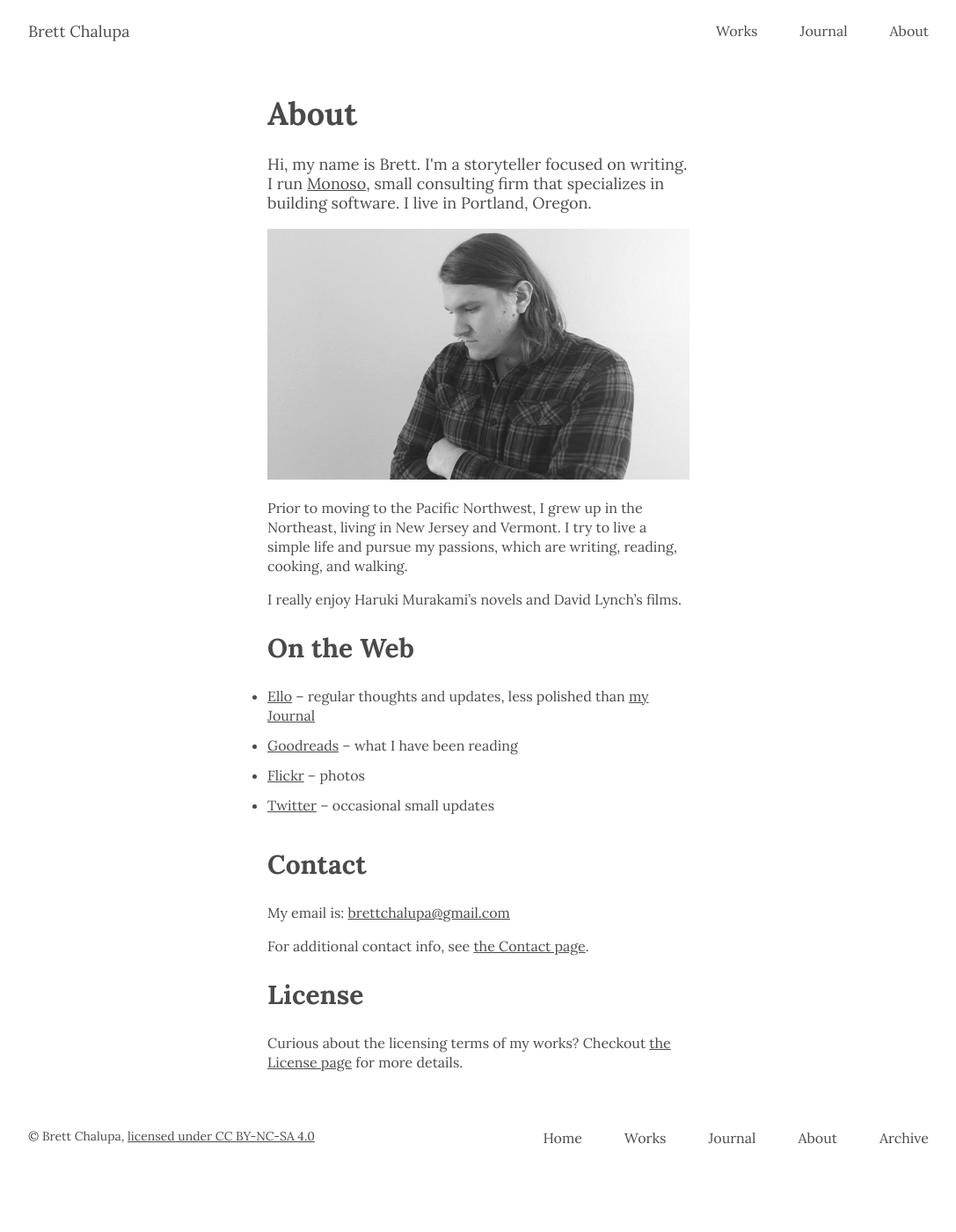
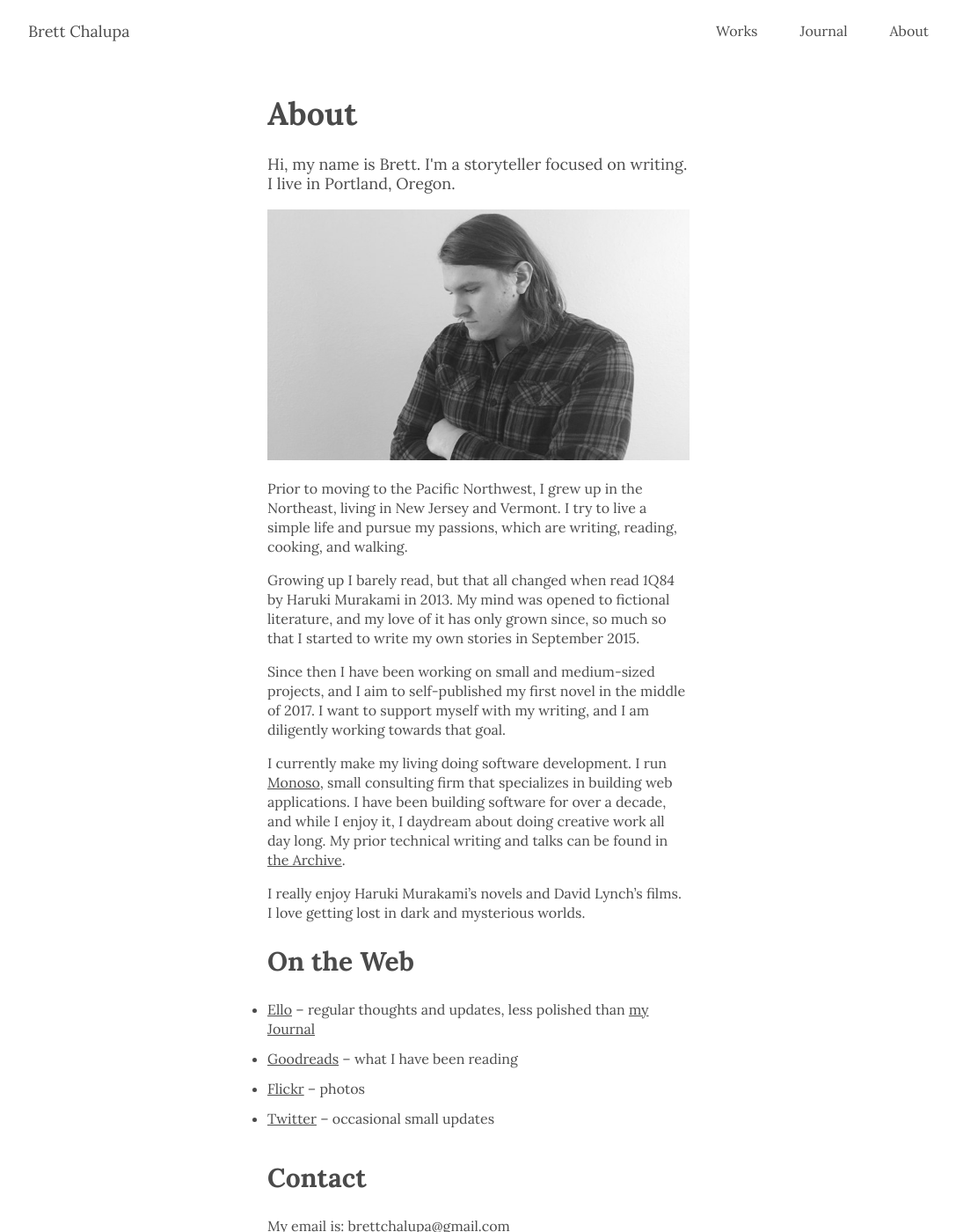
Before and after one commit to brettchalupa/brettchalupa.github.io, a Jekyll site: the page built from about.md, in a window 1280 px wide and 1400 px high. Shown: the whole window at 88% size, without its empty margins (96-1183 px from the left). Built offline with Jekyll 4.4.1, drawn with Linux system fonts in a browser that asks for light colours; a script that is not in the unit is left out.

Commit message:
Expand upon About page bio
This expands upon my bio to have more details about myself to better
tell my story. This is something I have been wanting to do, and I am
happy with where it is now.

```diff
--- a/about.md
+++ b/about.md
@@ -20,7 +18,25 @@
 living in New Jersey and Vermont. I try to live a simple life and
 pursue my passions, which are writing, reading, cooking, and walking.
 
+Growing up I barely read, but that all changed when read _1Q84_ by
+Haruki Murakami in 2013. My mind was opened to fictional literature, and
+my love of it has only grown since, so much so that I started to write
+my own stories in September 2015.
+
+Since then I have been working on small and medium-sized projects, and I
+aim to self-published my first novel in the middle of 2017. I
+want to support myself with my writing, and I am diligently working
+towards that goal.
+
+I currently make my living doing software development. I run <a
+href='http://www.monoso.co'>Monoso</a>, small consulting firm that
+specializes in building web applications. I have been building software
+for over a decade, and while I enjoy it, I daydream about doing creative
+work all day long. My prior technical writing and talks can be found in [the
+Archive](/archive/).
+
 I really enjoy Haruki Murakami's novels and David Lynch's films.
+I love getting lost in dark and mysterious worlds.
 
 ## On the Web
 
```
Also changed, not shown: other parts of about.md (+2 -4 lines).
